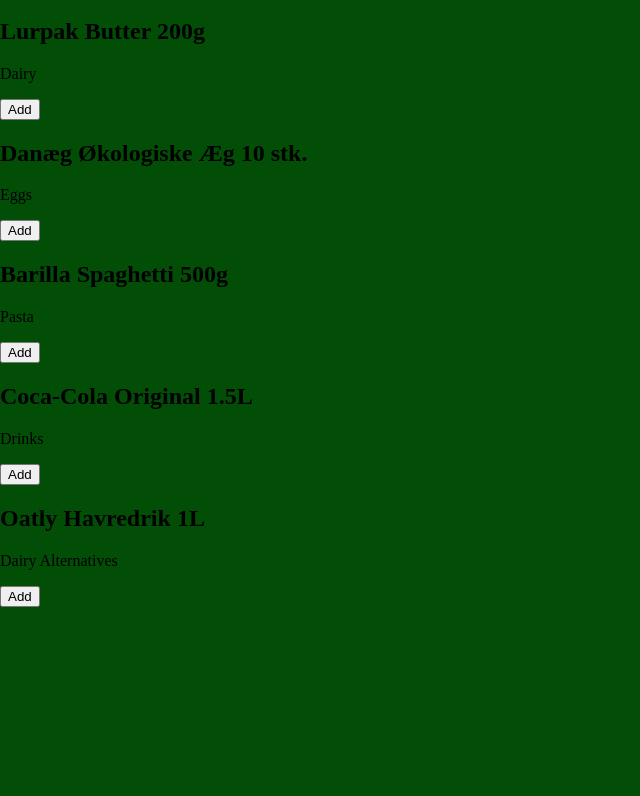
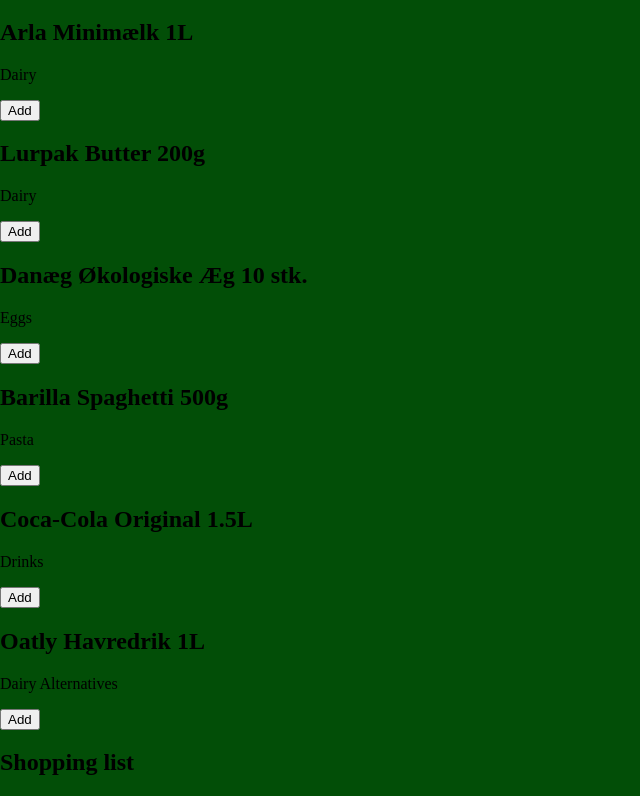
Before and after one commit to stassavuliak/grocery-compare, a React (Vite) app: page / in a window 1280 px wide. Shown: the part 184-980 px from the top of the page, without its empty margins (0-640 px from the left). Before the commit the page ends 800 px from the top, so only its background shows below. Built offline with nearby package versions, Linux system fonts and the light colour scheme.

Commit message:
feat: display shopping list

```diff
--- a/src/App.jsx
+++ b/src/App.jsx
@@ -1,7 +1,8 @@
 import { useState } from "react";
 import { useCallback } from 'react';
-import products from "./data/products.js"
-import ProductList from "./components/ProductList/ProductList.jsx"
+import products from "./data/products.js";
+import ProductList from "./components/ProductList/ProductList.jsx";
+import ShoppingList from "./components/ShoppingList/ShoppingList.jsx";
 
 function App() {
   const [shoppingList, setShoppingList] = useState([]);
@@ -43,7 +44,7 @@
     <>
       <h1>Grocery compare</h1>
       <ProductList products={products} handleAddProduct={handleAddProduct} />
-      {console.log(shoppingList)}
+      <ShoppingList shoppingList={shoppingList} />
     </>
   )
 }
--- a/src/components/ProductList/ProductList.jsx
+++ b/src/components/ProductList/ProductList.jsx
@@ -2,6 +2,8 @@
 
   return (
     <div className="product-list">
+      <br /><h2>Product list</h2><br />
+
       {
         products.map((product) => (
           <div key={product.id} className="product-list__item">
--- /dev/null
+++ b/src/components/ShoppingList/ShoppingList.jsx
@@ -0,0 +1,18 @@
+function ShoppingList({ shoppingList }) {
+  return (
+    <div className="shopping-list">
+      <h2>Shopping list</h2>
+      {
+        shoppingList.map((shoppingListItem) => (
+          <div key={shoppingListItem.id} className="shopping-list__item">
+            <h2>{shoppingListItem.name}</h2>
+            <p>{shoppingListItem.category}</p>
+            <span>quantity: {shoppingListItem.quantity}</span>
+          </div>
+        ))
+      }
+    </div>
+  )
+}
+
+export default ShoppingList;
```
